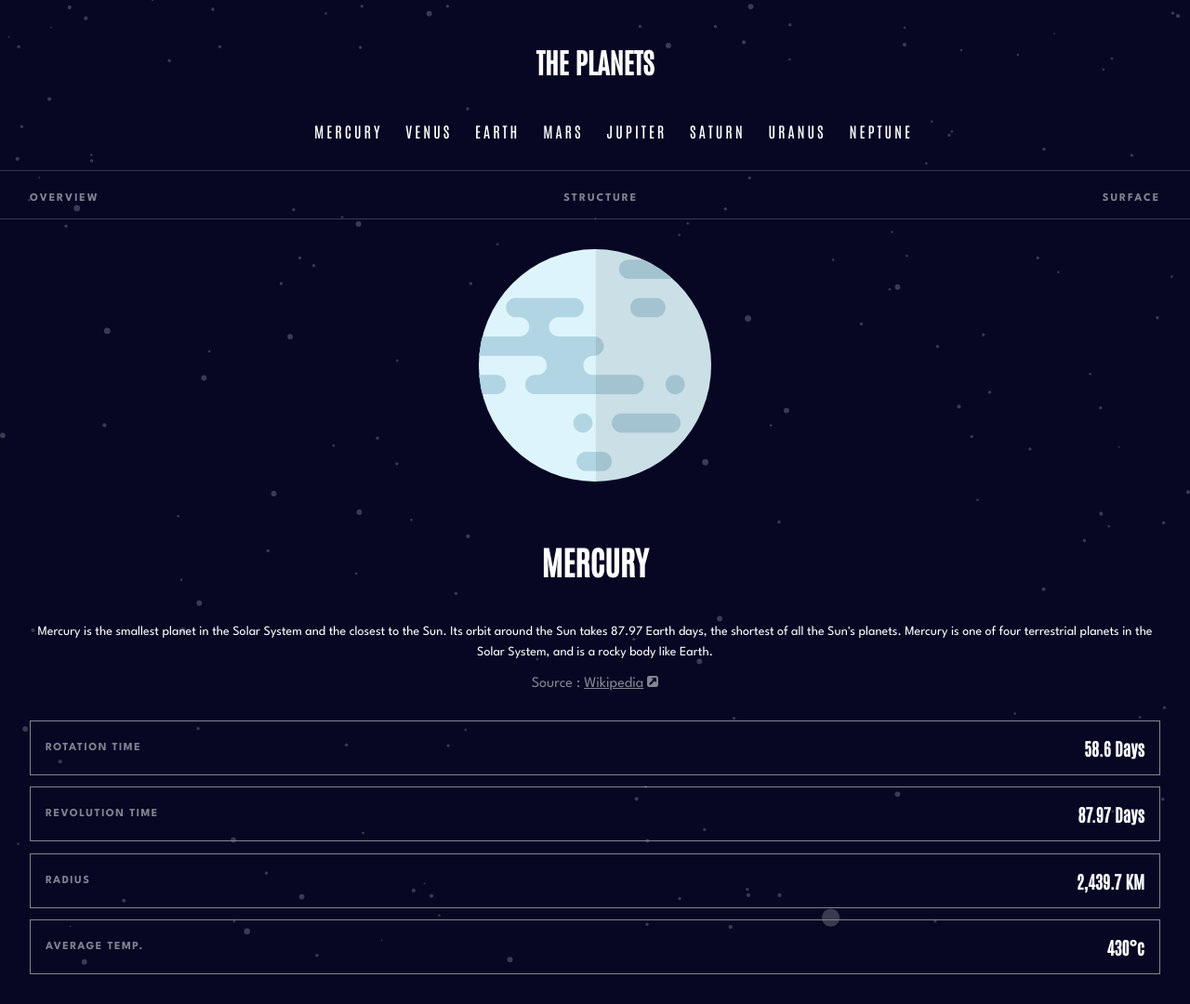
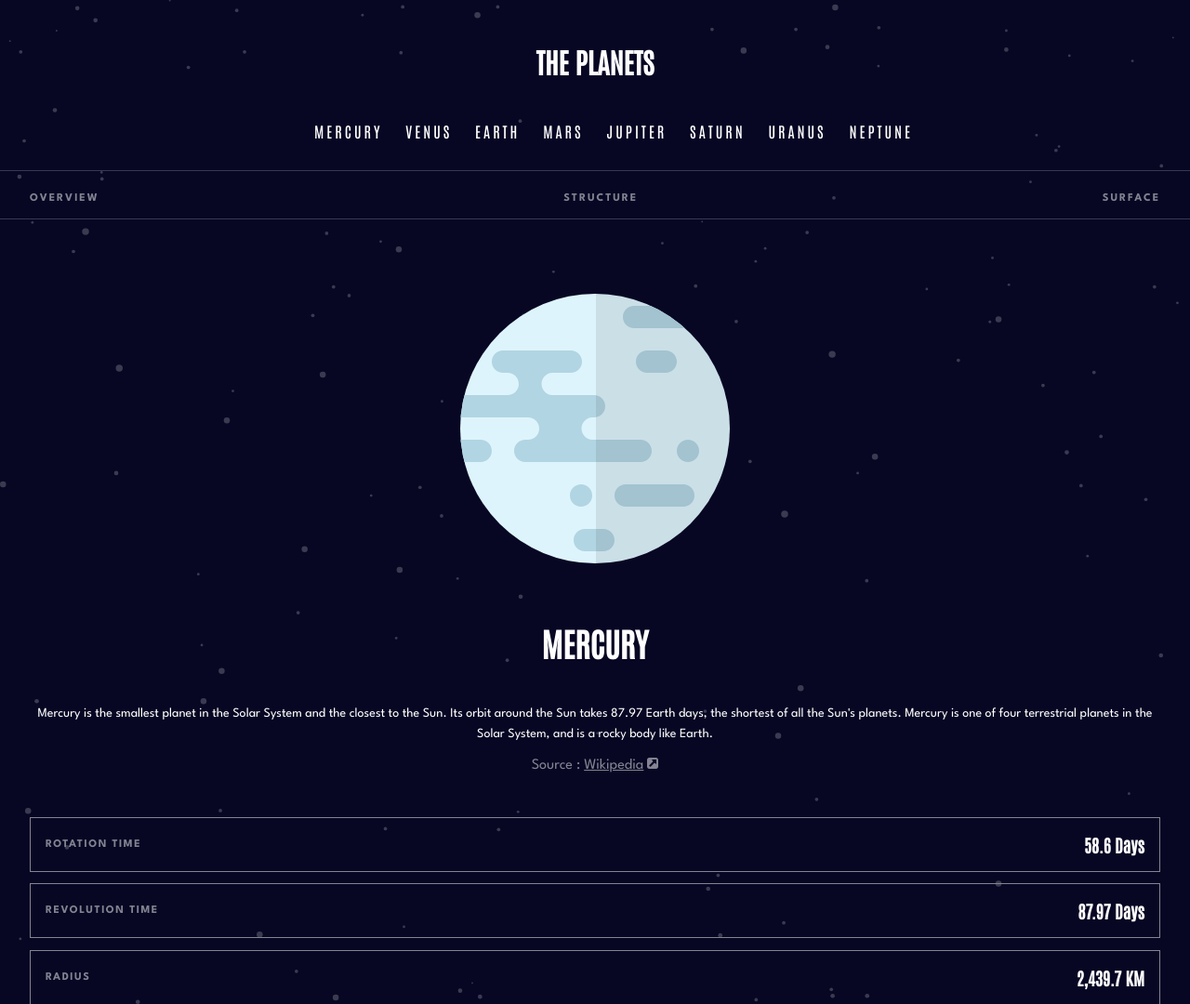
Before and after one commit to Stamwill/planet-facts, a plain HTML site: page src/pages/home.html in a window 1280 px wide. Shown: the top 1080 px of the page at 93% size. Drawn offline with Linux system fonts and the light colour scheme.

Commit message:
[globals.css] Add width to planetImg, change margin on planetBlock

```diff
--- a/src/styles/globals.css
+++ b/src/styles/globals.css
@@ -114,7 +114,7 @@ body {
   display: flex;
   flex-direction: column;
   align-items: center;
-  margin-top: 2rem;
+  margin-top: 5rem;
   padding: 0 2rem;
 }
 
@@ -126,8 +126,8 @@ body {
 
 .planetImg {
   margin-bottom: 2rem;
-  max-width: 250px;
-  min-width: 150px;
+  width: 100%;
+  max-width: 400px;
 }
 
 .planetImg:nth-child(2) {
@@ -165,7 +165,7 @@ body {
 
 /* Planet data panel */
 .dataPanel{
-  margin-top: 2rem;
+  margin: 3rem 0;
   padding: 0 2rem;
 }
 
```
